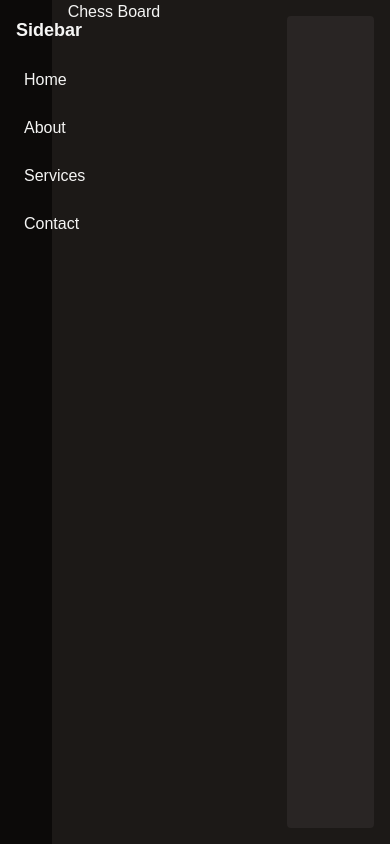
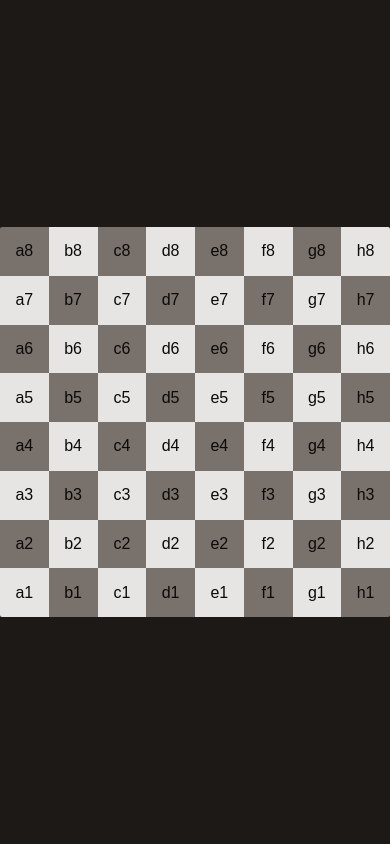
Before and after one commit to allan-lancioni/chess, a React (Vite) app: page / in a window 390 px wide. Built offline with nearby package versions, Linux system fonts and the light colour scheme.

Commit message:
feat(Board): responsive stylized and functional board

```diff
--- a/src/App.tsx
+++ b/src/App.tsx
@@ -1,9 +1,23 @@
+import { useRef } from "react";
 import Board from "./Board";
 
 function App() {
+  const boardContainer = useRef<HTMLDivElement>(null);
+
   return (
-    <main className="grid grid-cols-6 gap-4 h-screen">
-      <aside className="col-span-1 bg-base-950 text-white p-4">
+    <main className="grid md:grid-cols-6 gap-4 h-screen">
+      <Sidebar />
+      <div className="md:col-span-3 bg-gray-400 flex items-center justify-center" ref={boardContainer}>
+        <Board boardContainerRef={boardContainer} />
+      </div>
+      <RightColumn />
+    </main>
+  );
+}
+
+function Sidebar() {
+  return (
+    <aside className="hidden md:block col-span-1 bg-base-950 text-white p-4">
       <h2 className="text-lg font-semibold mb-4">Sidebar</h2>
       <ul className="space-y-2">
         <li>
@@ -28,15 +42,14 @@ function App() {
         </li>
       </ul>
     </aside>
-      <div className="col-span-3 bg-gray-400">
-        <Board />
+  );
+}
+
+function RightColumn() {
+  return (
+    <div className="hidden md:block col-span-2 bg-gray-600 p-4">
+      <div className="rounded bg-base-800 h-full"></div>
     </div>
-      <div className="col-span-2 bg-gray-600 p-4">
-        <div className="rounded bg-base-800 h-full">
-
-        </div>
-      </div>
-    </main>
   );
 }
 
--- a/src/Board.tsx
+++ b/src/Board.tsx
@@ -1,11 +1,51 @@
-import React from 'react';
+import { useEffect, useState } from "react"
 
-const Board: React.FC = () => {
+type BoardProps = { boardContainerRef: React.RefObject<HTMLDivElement> }
+type SquareSize = { width: number, height: number }
+
+const baseArray = Array(8).fill(0).map((_, i) => i + 1);
+const rows: number[] = Array.from(baseArray).reverse();
+const columns: string[] = Array.from(baseArray).map(row => String.fromCharCode(96 + row))
+
+const getSquareSize = (value: number): SquareSize => ({ width: value, height: value })
+
+function Board({ boardContainerRef }: BoardProps) {
+
+  const [boardSize, setBoardSize] = useState(0)
+  const [squareSize, setSquareSize] = useState(0)
+
+  useEffect(() => {
+    const handleResize = () => {
+      const { width, height } = boardContainerRef.current?.getBoundingClientRect() || { width: 0, height: 0 }
+      const _boardSize = Math.min(width, height)
+      setBoardSize(_boardSize)
+      setSquareSize(_boardSize / 8)
+    }
+    handleResize()
+    window.addEventListener('resize', handleResize)
+    return () => window.removeEventListener('resize', handleResize)
+  }, [boardContainerRef])
+
   return (
-    <div>
-      <h1>Chess Board</h1>
-      {/* Add your board rendering logic here */}
-    </div>
+    <section
+      style={getSquareSize(boardSize)}
+      className="grid grid-cols-8 gap-0 rounded-sm overflow-hidden">
+      {
+        rows.map((row, i) => (
+          columns.map((col, j) => {
+            const color = (i + j) % 2 === 0 ? 'bg-base-500' : 'bg-base-200'
+            return (
+              <div
+                key={`square_${col+row}`}
+                style={getSquareSize(squareSize)}
+                className={`h-14 w-14 flex justify-center items-center ${color}`}>
+              <p className="text-base-950">{col+row}</p>
+            </div>
+            )
+          })
+        ))
+      }
+    </section>
   );
 };
 
```
Lines whose indentation alone changed are shown as unchanged.
